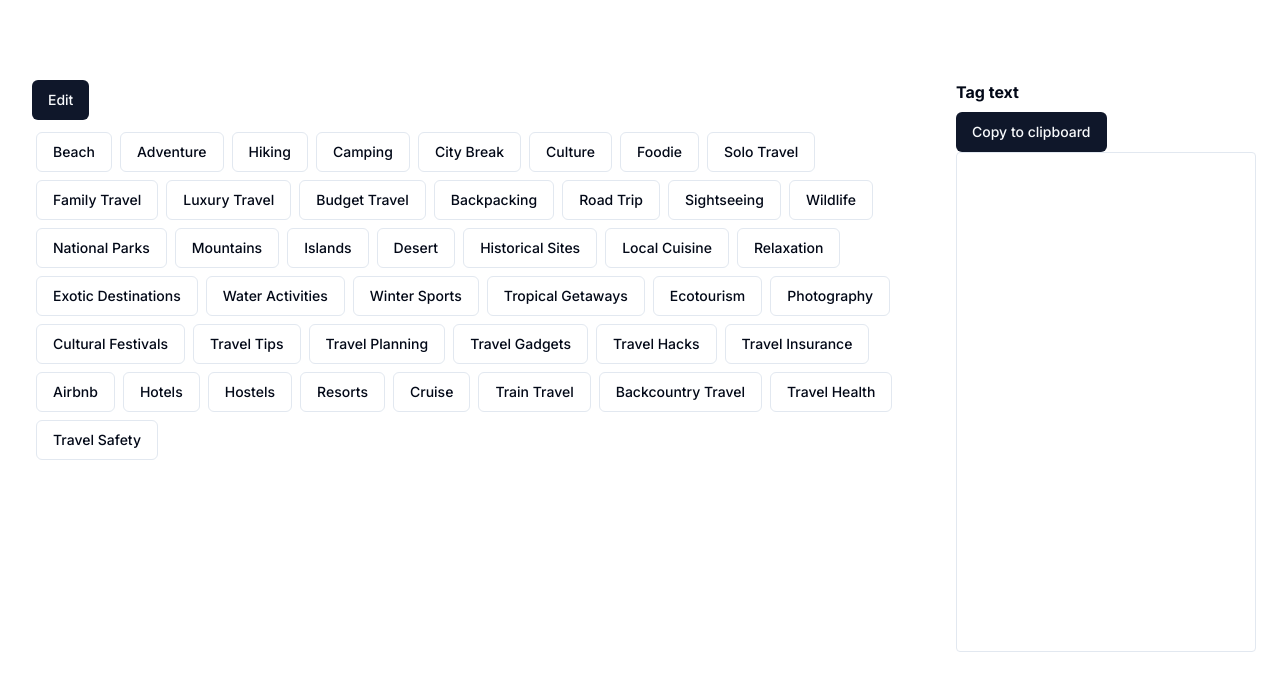
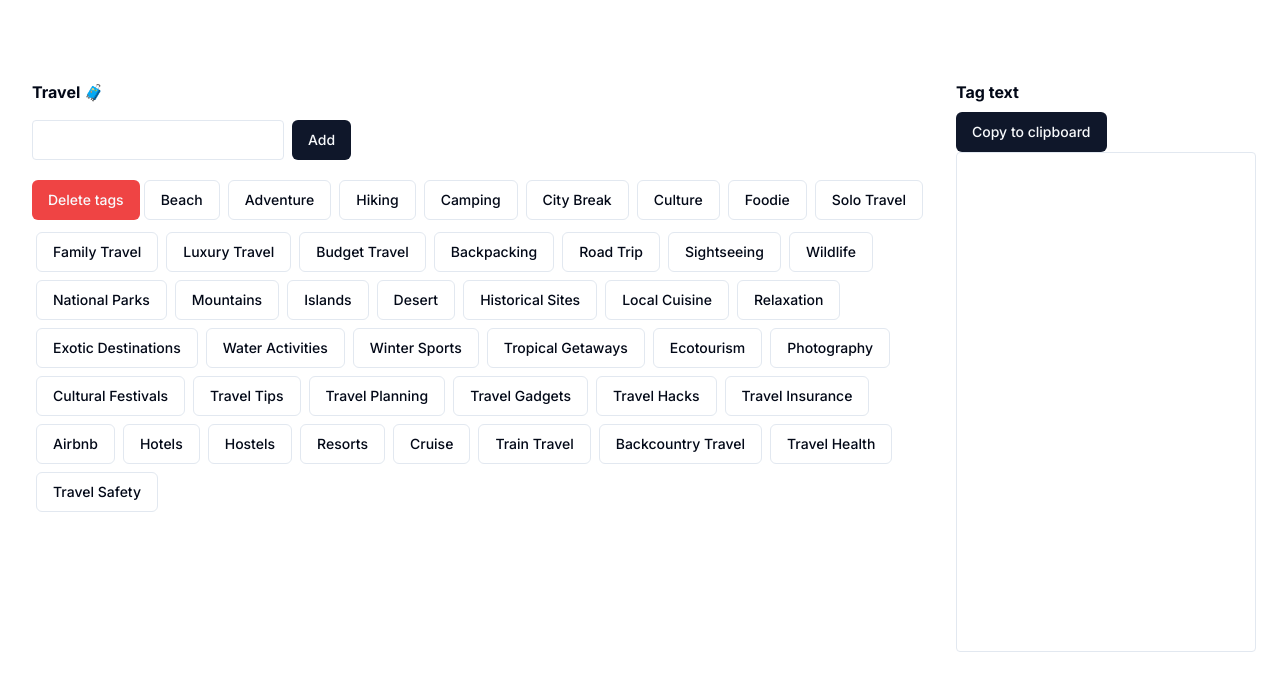
Before and after one commit to quangnvo/alata, a Next.js app: page / in a window 1280 px wide. Shown: the top 690 px of the page. Built offline with nearby package versions, Linux system fonts and the light colour scheme.

Commit message:
add the adding tag function

```diff
--- a/components/TagBoard.tsx
+++ b/components/TagBoard.tsx
@@ -51,19 +51,9 @@
 		'Travel Safety',];
 
 	const [textValue, setTextValue] = useState<string>('');
-	const [editMode, setEditMode] = useState<boolean>(false);
+	const [deleteMode, setDeleteMode] = useState<boolean>(false);
 	const [tags, setTags] = useState<string[]>(initialTags);
-
-	// const renderTags = () => {
-	// 	return <div className='flex flex-wrap gap-3'>
-	// 		{initialTags.map((tag) => (
-	// 			<Button variant="outline" onClick={() => handleTagClick(tag)}>
-	// 				{tag}
-	// 			</Button>
-	// 		))}
-	// 	</div>
-	// };
-
+	const [addTagValue, setAddTagValue] = useState<string>('');
 
 	const handleTagClick = (tag: string) => {
 		const tags = textValue.split(',').map((t) => t.trim()); // Split existing tags
@@ -91,13 +81,25 @@
 		navigator.clipboard.writeText(textValue);
 	};
 
-	const handleEditClick = () => {
-		setEditMode(!editMode);
+	const handleDeleteClick = () => {
+		setDeleteMode(!deleteMode);
 	};
 
 	const handleTagDelete = (tagToDelete: string) => {
 		const updatedTags = tags.filter((tag) => tag !== tagToDelete);
 		setTags(updatedTags);
+	};
+
+	const handleAddTagClick = () => {
+		if (addTagValue) {
+			const updatedTags = [...tags, addTagValue];
+			setTags(updatedTags);
+			setAddTagValue('');
+		}
+	};
+
+	const handleInputChange = (event: React.ChangeEvent<HTMLInputElement>) => {
+		setAddTagValue(event.target.value);
 	};
 
 	const renderTags = () => {
@@ -110,7 +112,7 @@
 				>
 					{tag}
 				</Button>
-				{editMode && (
+				{deleteMode && (
 					<button
 						className="bg-red-500 hover:bg-red-600 text-white font-bold py-1 px-2 rounded-full text-sm ml-1"
 						onClick={() => handleTagDelete(tag)}
@@ -127,13 +129,25 @@
 		<div className="grid grid-cols-12 gap-4">
 
 			<div className="col-span-9">
+				<p className='font-bold mb-4'>Travel 🧳</p>
 
-				{/* Button Edit */}
-				<div>
-					<Button className='mb-2' onClick={handleEditClick}>
-						{editMode ? 'Done' : 'Edit'}
+				{/* Input field and Button to add tags */}
+				<div className="flex mb-4">
+					<input
+						type="text"
+						value={addTagValue}
+						onChange={handleInputChange}
+						className="border rounded px-2 py-1 mr-2"
+					/>
+					<Button onClick={handleAddTagClick}>
+						Add
 					</Button>
 				</div>
+
+				<Button className='mb-2' onClick={handleDeleteClick} variant="destructive">
+					{deleteMode ? 'Done' : 'Delete tags'}
+				</Button>
+
 
 				{/* Tags */}
 				{renderTags()}
```
